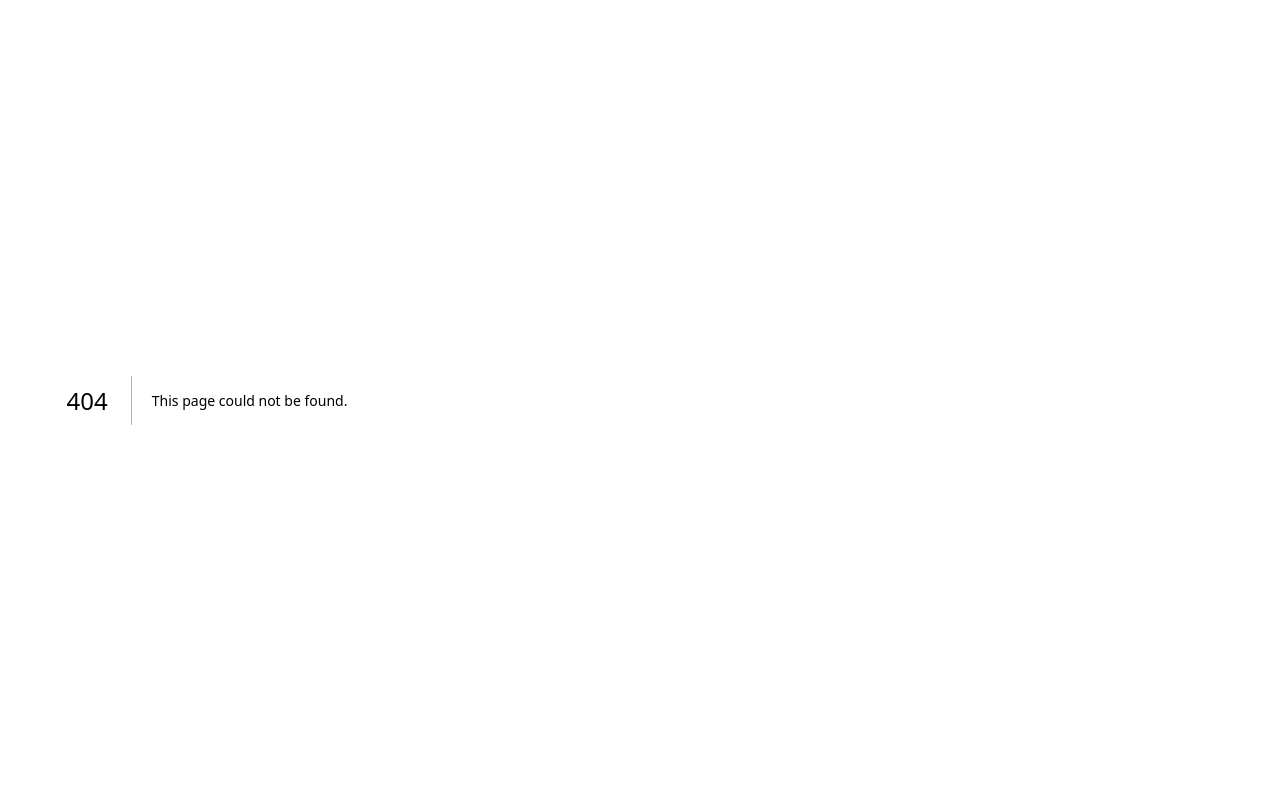
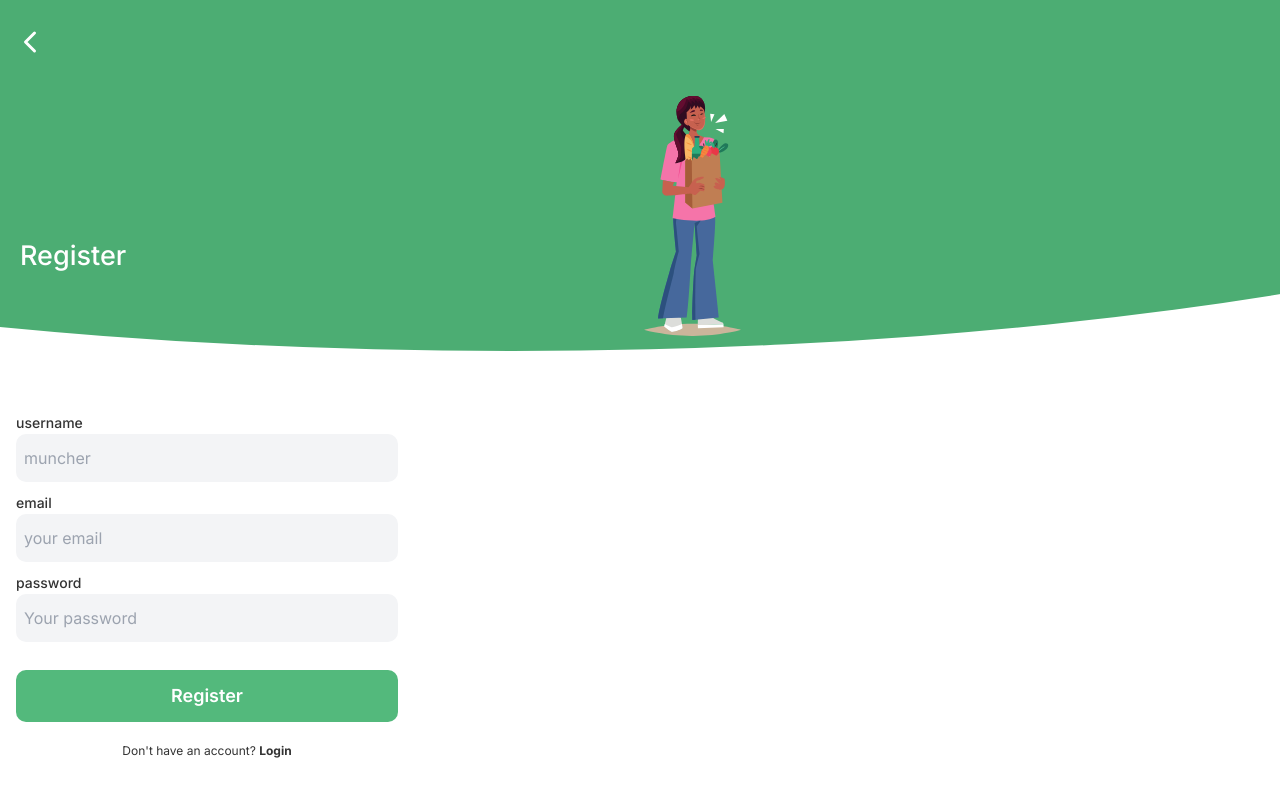
Before and after one commit to mosecoza/ciao-chow, a Next.js app: page /auth in a window 1280 px wide. Before the commit this address had no page. Shown: the top 796 px of the page. Built offline with nearby package versions, Linux system fonts and the light colour scheme; no server answers.

Commit message:
chore: add auth pages

```diff
--- /dev/null
+++ b/src/app/auth/page.tsx
@@ -0,0 +1,54 @@
+"use client";
+import { useEffect, useState } from "react";
+import { useRouter } from "next/navigation";
+import AppLayout from "../components/AppLayout";
+import PublicHeader from "../components/PublicHeader";
+import { AuthHeaderContent } from "../components/auth/AuthHeaderContent";
+import LoginForm from "../components/auth/LoginForm";
+import RegisterForm from "../components/auth/RegisterForm";
+import { useAuthStore } from "src/stores/auth";
+import { authPages } from "src/types/auth";
+
+const Auth = () => {
+  const { push } = useRouter();
+  const { user } = useAuthStore();
+  const [page, setPage] = useState<authPages>("register");
+
+  useEffect(() => {
+    if (user) {
+      push("/products");
+    }
+  }, [user, push]);
+
+  return (
+    <AppLayout>
+      <PublicHeader auth>
+        <AuthHeaderContent page={page} />
+      </PublicHeader>
+
+      {page === "register" ? (
+        <section className="px-4">
+          <RegisterForm />
+          <p className="text-primary text-[12px] mt-5 mb-10 text-center">
+            Don&apos;t have an account?{" "}
+            <button className="font-bold" onClick={() => setPage("login")}>
+              Login
+            </button>
+          </p>
+        </section>
+      ) : (
+        <section className="px-4 flex-half">
+          <LoginForm />
+          <p className="text-primary text-[12px] mt-5 mb-10 text-center">
+            Have an account?{" "}
+            <button className="font-bold" onClick={() => setPage("register")}>
+              Register
+            </button>
+          </p>
+        </section>
+      )}
+    </AppLayout>
+  );
+};
+
+export default Auth;
--- /dev/null
+++ b/src/app/components/auth/AuthHeaderContent.tsx
@@ -0,0 +1,42 @@
+import Link from "next/link";
+import { Fragment } from "react";
+import Image from "next/image";
+import { authPages } from "src/types/auth";
+
+interface Props {
+  page: authPages;
+}
+
+export const AuthHeaderContent = ({ page }: Props) => (
+  <Fragment>
+    <div className="navigation">
+      <Link href="/">
+        <Image
+          className="mx-auto max-w-none w-[129px] relative top-10"
+          src="/assets/chevron-left.svg"
+          width={36}
+          height={36}
+          priority={false}
+          alt="left arrow"
+        />
+      </Link>
+    </div>
+    <div className="flex px-5 relative z-20 justify-between w-full">
+      <h2 className="font-medium self-end text-white text-[27px] mb-5">
+        {`${page === "register" ? "Register" : "Login"}`}
+      </h2>
+      <Image
+        className="mx-auto max-w-none relative top-10 character"
+        src={`${
+          page === "register"
+            ? "/assets/character_woman.svg"
+            : "/assets/character_man.svg"
+        }`}
+        width={130}
+        height={130}
+        priority={true}
+        alt="character_woman"
+      />
+    </div>
+  </Fragment>
+);
--- /dev/null
+++ b/src/app/components/auth/LoginForm.tsx
@@ -0,0 +1,59 @@
+"use client";
+import React, { useEffect } from "react";
+import { useFormStatus, useFormState } from "react-dom";
+import { useForm } from "react-hook-form";
+import { signInAction } from "src/actions";
+import { useAuthStore } from "src/stores/auth";
+import { Data, AuthSuccessResponse, defaultData } from "src/types/api";
+import { SignUpData } from "src/types/auth";
+
+
+const LoginForm = () => {
+  const { register } = useForm<Pick<SignUpData, "email" | "password">>();
+  const { setAuth } = useAuthStore();
+  const { pending } = useFormStatus();
+
+  const [state, formAction] = useFormState<
+    Data<AuthSuccessResponse | null>,
+    FormData
+  >(signInAction, defaultData);
+
+  useEffect(() => {
+    if (state.data) {
+      setAuth(state.data);
+    }
+  }, [state, setAuth]);
+
+  return (
+    <form className="flex flex-col gap-5" action={formAction}>
+      <div className="-mb-3">
+        <label className="font-medium text-sm">email</label>
+        <input
+          type="email"
+          className="bg-gray-100 w-full p-2 rounded-[10px] min-h-12"
+          placeholder="your email"
+          {...register("email")}
+        />
+      </div>
+      <div className="-mb-3">
+        <label className="font-medium text-sm">password</label>
+        <input
+          type="password"
+          className="bg-gray-100 w-full p-2 rounded-[10px] min-h-12"
+          placeholder="your password"
+          {...register("password")}
+        />
+      </div>
+      {pending && <span>Loading...</span>}
+      <button
+        disabled={pending}
+        type="submit"
+        className="bg-primary text-white font-semibold text-lg w-full rounded-[10px] mt-2 p-3"
+      >
+        Login
+      </button>
+    </form>
+  );
+};
+
+export default LoginForm;
--- /dev/null
+++ b/src/app/components/auth/RegisterForm.tsx
@@ -0,0 +1,67 @@
+"use client";
+import React, { useEffect } from "react";
+import { useFormState, useFormStatus } from "react-dom";
+import { useForm } from "react-hook-form";
+import { signUpAction } from "src/actions";
+import { useAuthStore } from "src/stores/auth";
+import { Data, AuthSuccessResponse, defaultData } from "src/types/api";
+import { SignUpData } from "src/types/auth";
+const RegisterForm = () => {
+  const { setAuth } = useAuthStore();
+  const { register } = useForm<SignUpData>();
+
+  const { pending } = useFormStatus();
+
+  const [state, formAction] = useFormState<
+    Data<AuthSuccessResponse | null>,
+    FormData
+  >(signUpAction, defaultData);
+
+  useEffect(() => {
+    if (state.data) {
+      setAuth(state.data);
+    }
+  }, [state, setAuth]);
+
+  return (
+    <form className="flex flex-col gap-5 " action={formAction}>
+      <div className="-mb-3">
+        <label className="font-medium text-sm">username</label>
+        <input
+          type="text"
+          className="bg-gray-100 w-full p-2 rounded-[10px] min-h-12"
+          placeholder="muncher"
+          {...register("username")}
+        />
+      </div>
+      <div className="-mb-3">
+        <label className="font-medium text-sm">email</label>
+        <input
+          type="email"
+          className="bg-gray-100 w-full p-2 rounded-[10px] min-h-12"
+          placeholder="your email"
+          {...register("email")}
+        />
+      </div>
+      <div className="mb-1">
+        <label className="font-medium text-sm">password</label>
+        <input
+          type="password"
+          className="bg-gray-100 w-full p-2 rounded-[10px] min-h-12"
+          placeholder="Your password"
+          {...register("password")}
+        />
+      </div>
+      {pending && <span>Loading...</span>}
+      <button
+        disabled={pending}
+        type="submit"
+        className="bg-primary text-white font-semibold text-lg w-full rounded-[10px] mt-2 p-3 disabled:bg-slate-50"
+      >
+        Register
+      </button>
+    </form>
+  );
+};
+
+export default RegisterForm;
--- a/src/app/globals.css
+++ b/src/app/globals.css
@@ -124,3 +124,7 @@
 .mb-1{
   margin-bottom: 0px;
 }
+
+.flex-half{
+  flex: 0.5
+}
```
